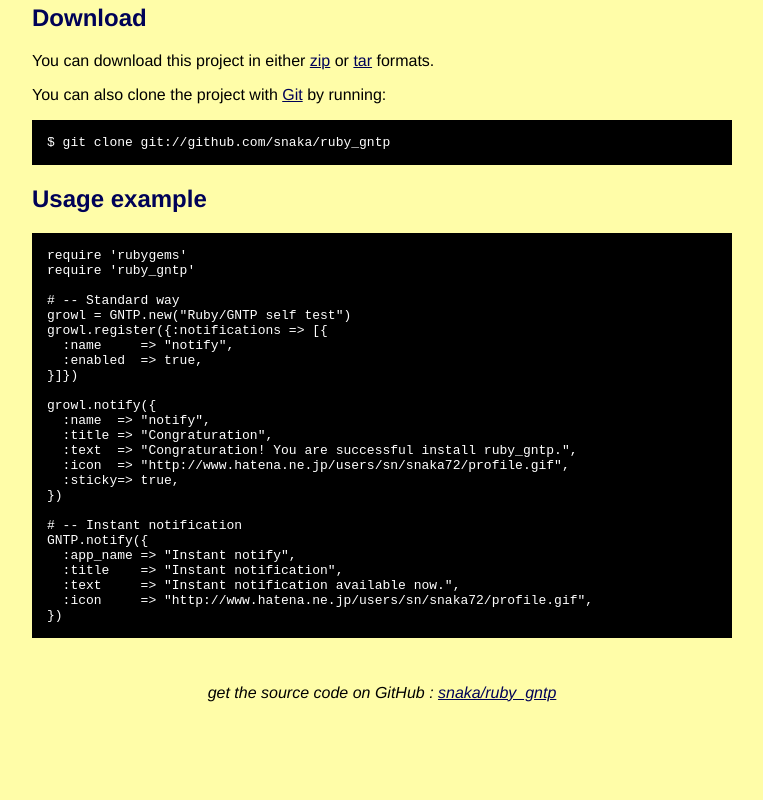
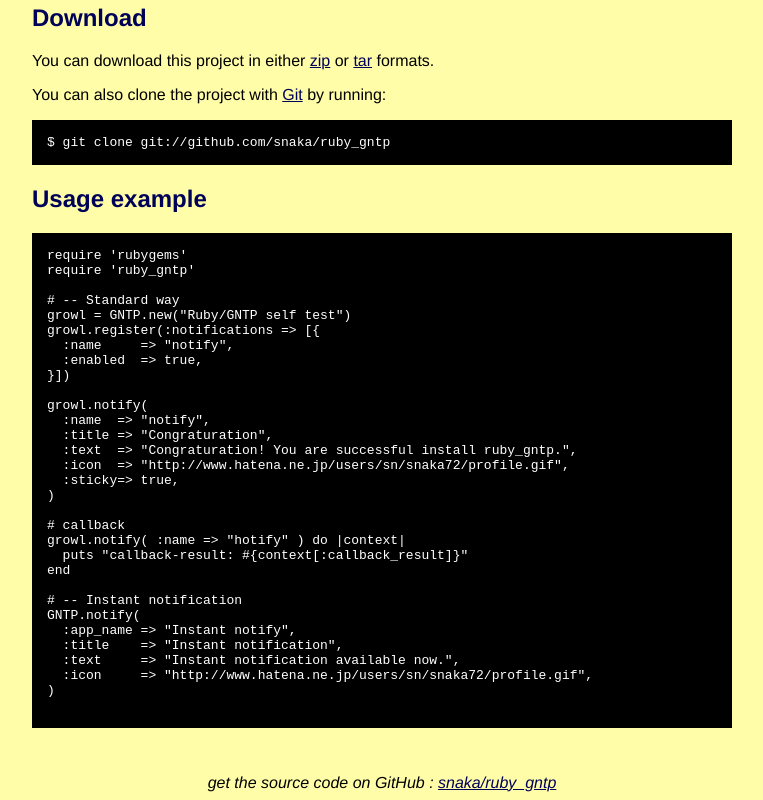
Before and after one commit to snaka/ruby_gntp, a plain HTML site: page index.html in a window 1280 px wide. Shown: the part 851-1651 px from the top of the page, without its empty margins (258-1021 px from the left). Before the commit the page ends 1561 px from the top, so only its background shows below. Drawn offline with Linux system fonts and the light colour scheme.

Commit message:
Add usage example

```diff
--- a/index.html
+++ b/index.html
@@ -99,26 +99,32 @@
 
 # -- Standard way
 growl = GNTP.new("Ruby/GNTP self test")
-growl.register({:notifications => [{
+growl.register(:notifications => [{
   :name     => "notify",
   :enabled  => true,
-}]})
+}])
 
-growl.notify({
+growl.notify(
   :name  => "notify",
   :title => "Congraturation",
   :text  => "Congraturation! You are successful install ruby_gntp.",
   :icon  => "http://www.hatena.ne.jp/users/sn/snaka72/profile.gif",
   :sticky=> true,
-})
+)
+
+# callback
+growl.notify( :name => "hotify" ) do |context|
+  puts "callback-result: #{context[:callback_result]}"
+end
 
 # -- Instant notification
-GNTP.notify({
+GNTP.notify(
   :app_name => "Instant notify",
   :title    => "Instant notification",
   :text     => "Instant notification available now.",
   :icon     => "http://www.hatena.ne.jp/users/sn/snaka72/profile.gif",
-})
+)
+
 </pre>
 </p>
 
```
